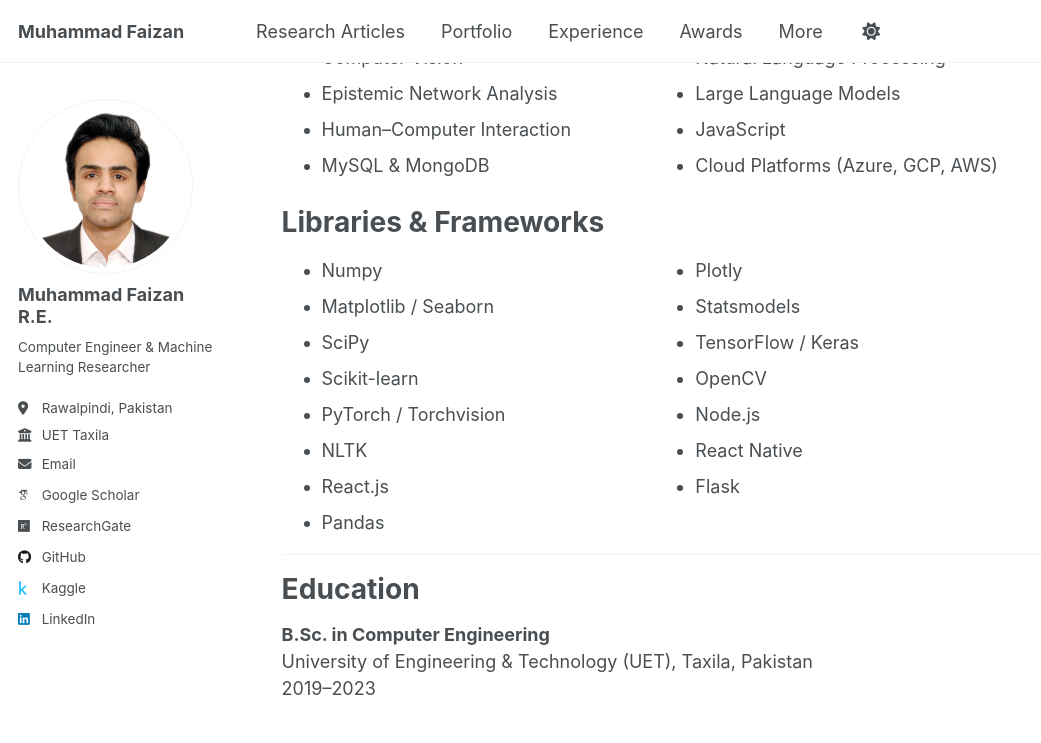
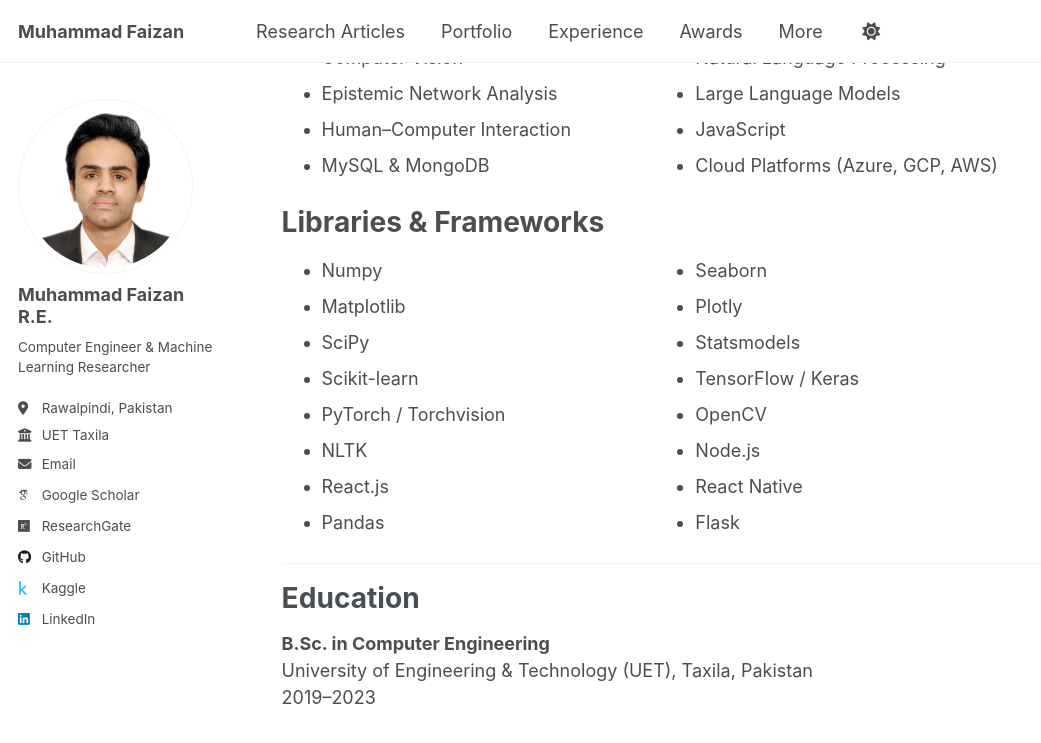
Before and after one commit to MuhammadFaizan99/MuhammadFaizan99.github.io, a Jekyll site: the page built from _pages/about.md, in a window 1280 px wide and 900 px high, scrolled down 693 px. Shown: the top 743 px of the window, without its empty margins (0-1041 px from the left). Built offline with Jekyll 4.4.1, drawn with Linux system fonts in a browser that asks for light colours; some web fonts are replaced; a script that is not in the unit is left out.

```diff
--- a/_pages/about.md
+++ b/_pages/about.md
@@ -39,13 +39,14 @@ Libraries & Frameworks
 
 <ul style="columns: 2;">
   <li>Numpy</li>
-  <li>Matplotlib / Seaborn</li>
+  <li>Matplotlib</li>
   <li>SciPy</li>
   <li>Scikit-learn</li>
   <li>PyTorch / Torchvision</li>
   <li>NLTK</li>
   <li>React.js</li>
   <li>Pandas</li>
+  <li>Seaborn</li>
   <li>Plotly</li>
   <li>Statsmodels</li>
   <li>TensorFlow / Keras</li>
```
